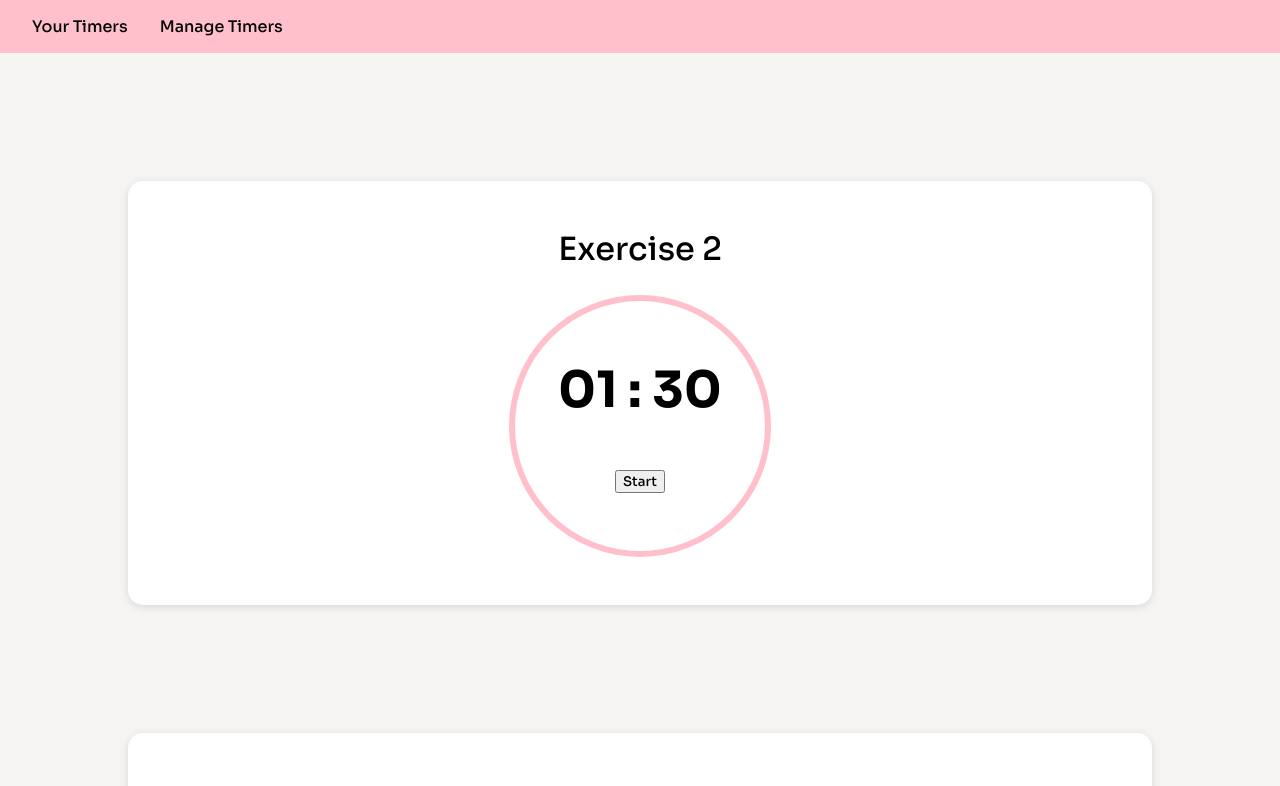
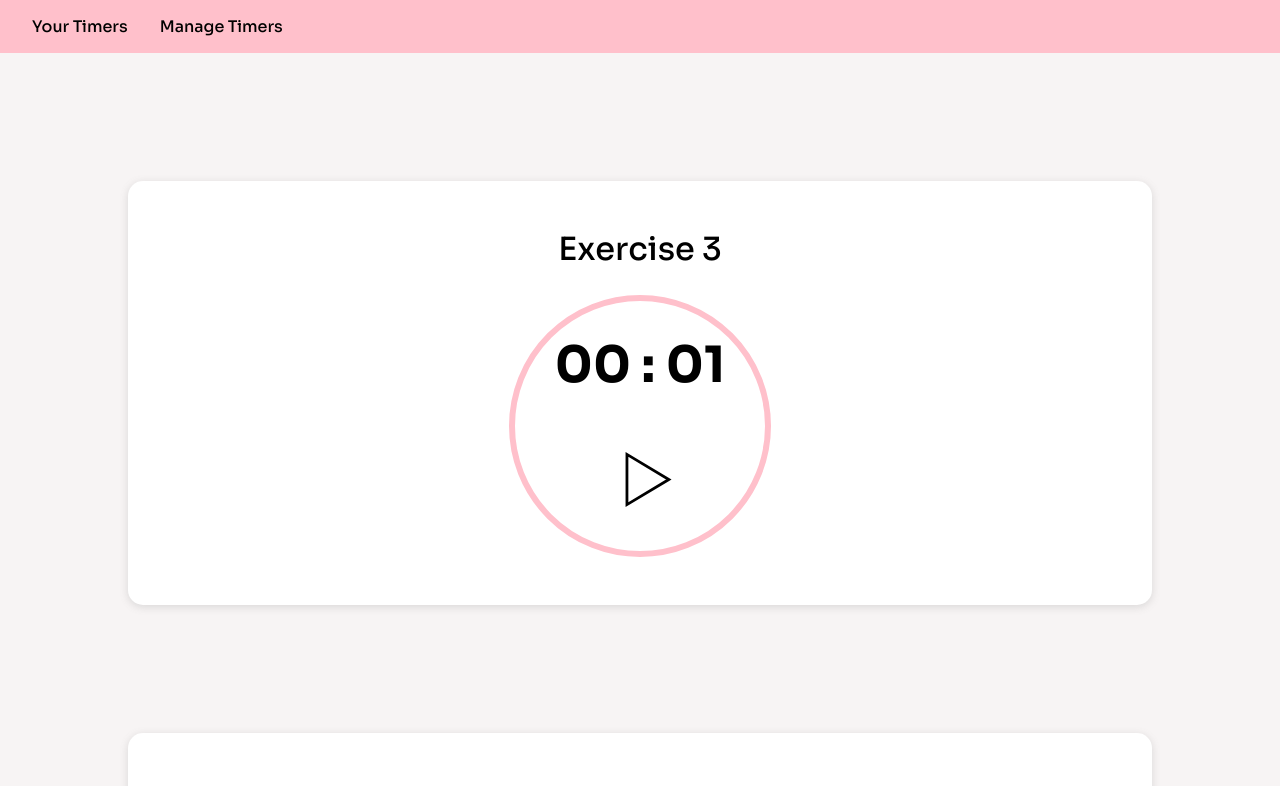
Before and after one commit to macmro7/organizer, a React (Create React App) app: page / in a window 1280 px wide. Shown: the top 786 px of the page. Built offline with nearby package versions, Linux system fonts and the light colour scheme.

Commit message:
add timer changes color when completed

```diff
--- a/src/App.css
+++ b/src/App.css
@@ -9,6 +9,11 @@ body {
   margin: 0;
   padding: 0;
   background-color: rgb(247, 244, 244);
+}
+
+button {
+  border: none;
+  background: none;
 }
 
 nav {
@@ -53,7 +58,7 @@ nav a {
 }
 
 .circle {
-  border: 6px solid pink;
+  border: 6px solid;
   border-radius: 50%;
   height: 250px;
   width: 250px;
@@ -64,30 +69,29 @@ nav a {
   gap: 3em;
 }
 
+.timer--not--completed {
+  border-color: pink;
+}
+
+.timer--completed {
+  border-color: #518a6e;
+}
+
 .circle--timer {
   font-size: 50px;
 }
 
+.icon--pause {
+  width: 5em;
+}
+
+.icon--play {
+  width: 5em;
+  margin-left: 1em;
+}
+
+
 /* ManageTimers */
-
-/*.timers--background {
-  border: 1em solid black;
-  width: 30em;
-  background-color: rgba(255, 213, 220, 0.877);
-  background-repeat: no-repeat;
-  background-size: 1em;
-}*/
-
-/*.timers--background {
-  display: absolute;
-  padding: 5em;
-  min-height: 10em;
-  height: 50%;
-  box-shadow: none;
-  -webkit-box-shadow: none;
-  -moz-box-shadow: none;
-  -ms-box-shadow: none;
-}*/
 
 .timers--list {
   margin: 10% 10%;
--- a/src/App.js
+++ b/src/App.js
@@ -12,20 +12,41 @@ function App() {
       {
         id: 1,
         name: "Exercise 1",
-        seconds: 50,
+        seconds: 30,
+        isComplete: false,
       },
       {
         id: 2,
         name: "Exercise 2",
-        seconds: 90
+        seconds: 60,
+        isComplete: false,
+      },
+      {
+        id: 3,
+        name: "Exercise 3",
+        seconds: 1,
+        isComplete: false,
       }
   ])
+
+  function changeCompletion(id) {
+    setTimers(prevTimer => (
+      [
+        ...prevTimer.slice(0,id - 1),
+        {
+          ...prevTimer[id - 1],
+          isComplete: !prevTimer[id - 1].isComplete
+        },
+        ...prevTimer.slice(id)
+    ]))
+  }
 
   const timersList = timers.map(item => {
     return (
       <Timer
         key={item.id}
         {...item}
+        changeCompletion={ changeCompletion }
       />
     )
   }).reverse()
--- a/src/Components/Timer.js
+++ b/src/Components/Timer.js
@@ -1,21 +1,27 @@
 import { useEffect, useState } from "react";
+
+import play from '../img/play.svg'
+import pause from '../img/pause.svg'
 
 function Timer(props) {
     const [seconds, setSeconds] = useState(props.seconds);
     const [isActive, setIsActive] = useState(false)
 
     function startTimer() {
-        setIsActive(prevIsActive => !prevIsActive)
+        if (props.isComplete == false ) {
+            setIsActive(prevIsActive => !prevIsActive)
+        }
     }
 
     useEffect(() => {
         let interval
 
-        if (seconds === 0) {    // nie jestem pewien, czy to powinno byc wewnatrz useEffect
-            setIsActive(false)
-        }
+        if (isActive) {
+            if (seconds === 0) {    // not sure if this is supposed to be inside useEffect
+                setIsActive(false)
+                props.changeCompletion(props.id)    // something might be wrong
+            }
 
-        if (isActive) {
             interval = setInterval(() => {
                 setSeconds(prevSeconds => prevSeconds - 1);
             }, 1000);
@@ -36,9 +42,13 @@ function Timer(props) {
     return (
         <div className="timer">
             <label>{ props.name }</label>
-            <div className="circle">
+            <div className={`circle ${props.isComplete ? 'timer--completed' : 'timer--not--completed'}`}>
                 <h1 className="circle--timer">{showTime()}</h1>
-            <button onClick={startTimer}>{isActive ? "Stop" : "Start"}</button>
+            <button onClick={startTimer}>
+                {isActive ?
+                    <img className="icon--pause" src={ pause }/> :
+                    <img className="icon--play" src={ play }/> }
+            </button>
             </div>
         </div>
     )
```
Also changed, not shown: src/img/pause.svg (added), src/img/play.svg (added).
